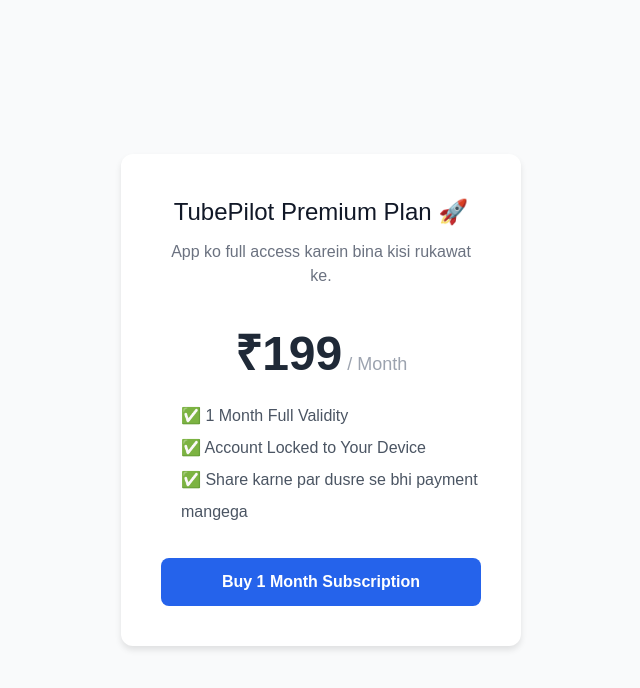
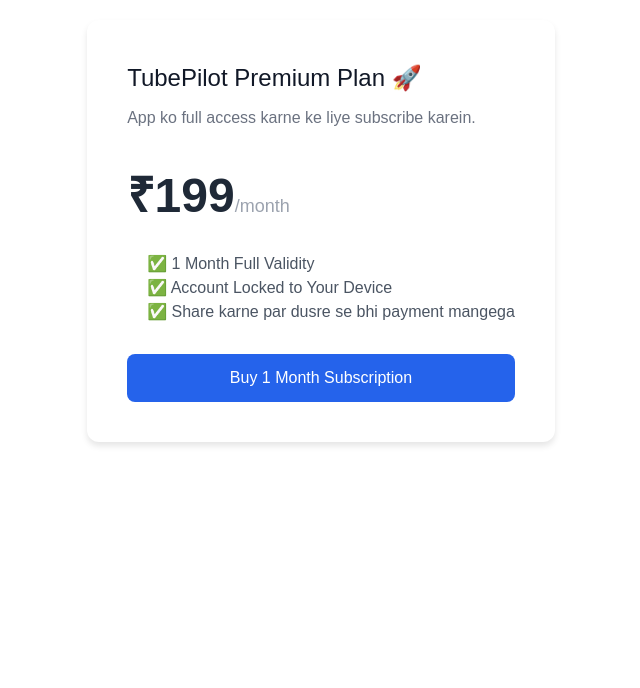
Before and after one commit to gautamsharma2006as-max/youtube-saas, a Next.js app: page /pricing in a window 1280 px wide. Shown: the top 688 px of the page, without its empty margins (319-959 px from the left). Built offline with nearby package versions, Linux system fonts and the light colour scheme; no server answers.

Commit message:
fixed pricing page syntax

```diff
--- a/app/pricing/page.tsx
+++ b/app/pricing/page.tsx
@@ -6,21 +6,21 @@
 
   const handlePayment = async () => {
     setLoading(true);
-    // Yahan hum dummy integration kar rahe hain jab tak aapki key nahi aati
+    // Yahan Razorpay ka integration aayega
     setLoading(false);
   };
 
   return (
-    <div style={{ display: "flex", flexDirection: "column", alignItems: "center", justifyContent: "center", height: "100vh", fontFamily: "sans-serif", backgroundColor: "#f9fafb", padding: "20px" }}>
-      <div style={{ backgroundColor: "#ffffff", padding: "40px", borderRadius: "12px", boxShadow: "0 4px 6px rgba(0,0,0,0.1)", textAlign: "center", maxWidth: "400px", width: "100%" }}>
+    <div style={{ display: "flex", flexDirection: "column", alignItems: "center", padding: "20px" }}>
+      <div style={{ backgroundColor: "#ffffff", padding: "40px", borderRadius: "12px", boxShadow: "0 4px 6px rgba(0,0,0,0.1)" }}>
         <h2 style={{ fontSize: "24px", color: "#111827", marginBottom: "10px" }}>TubePilot Premium Plan 🚀</h2>
-        <p style={{ color: "#6b7280", marginBottom: "30px" }}>App ko full access karein bina kisi rukawat ke.</p>
+        <p style={{ color: "#6b7280", marginBottom: "30px" }}>App ko full access karne ke liye subscribe karein.</p>
 
-        <div style={{ fontSize: "48px", fontWeight: "bold", color: "#1f2937", marginBottom: "10px" }}>
-          ₹199<span style={{ fontSize: "18px", color: "#9ca3af", fontWeight: "normal" }}> / Month</span>
+        <div style={{ fontSize: "48px", fontWeight: "bold", color: "#1f2937", marginBottom: "20px" }}>
+          ₹199<span style={{ fontSize: "18px", color: "#9ca3af", fontWeight: "normal" }}>/month</span>
         </div>
 
-        <ul style={{ textAlign: "left", color: "#4b5563", marginBottom: "30px", paddingLeft: "20px", lineHeight: "2" }}>
+        <ul style={{ textAlign: "left", color: "#4b5563", marginBottom: "30px", paddingLeft: "20px" }}>
           <li>✅ 1 Month Full Validity</li>
           <li>✅ Account Locked to Your Device</li>
           <li>✅ Share karne par dusre se bhi payment mangega</li>
@@ -29,7 +29,7 @@
         <button
           onClick={handlePayment}
           disabled={loading}
-          style={{ width: "100%", backgroundColor: "#2563eb", color: "white", padding: "12px", borderRadius: "8px", border: "none", fontSize: "16px", fontWeight: "bold", cursor: "pointer" }}
+          style={{ width: "100%", backgroundColor: "#2563eb", color: "white", padding: "12px", borderRadius: "8px", border: "none", cursor: "pointer" }}
         >
           {loading ? "Processing..." : "Buy 1 Month Subscription"}
         </button>
```
